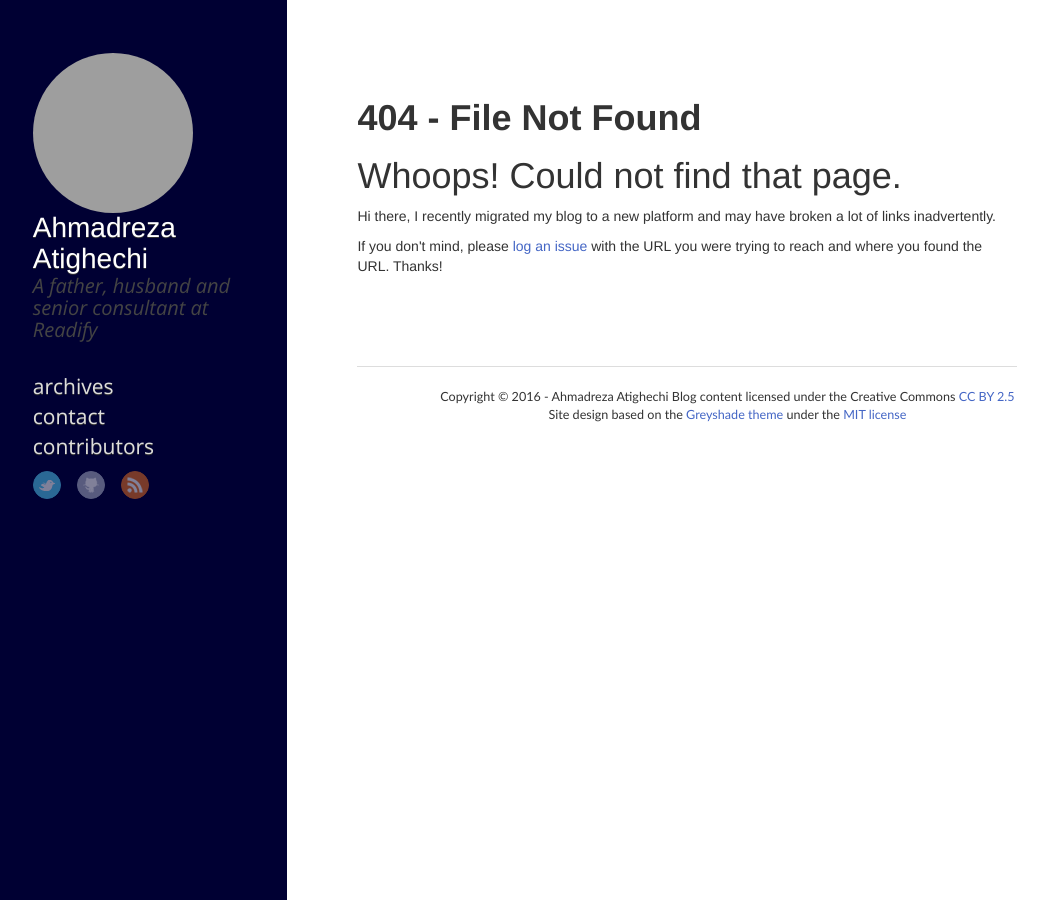
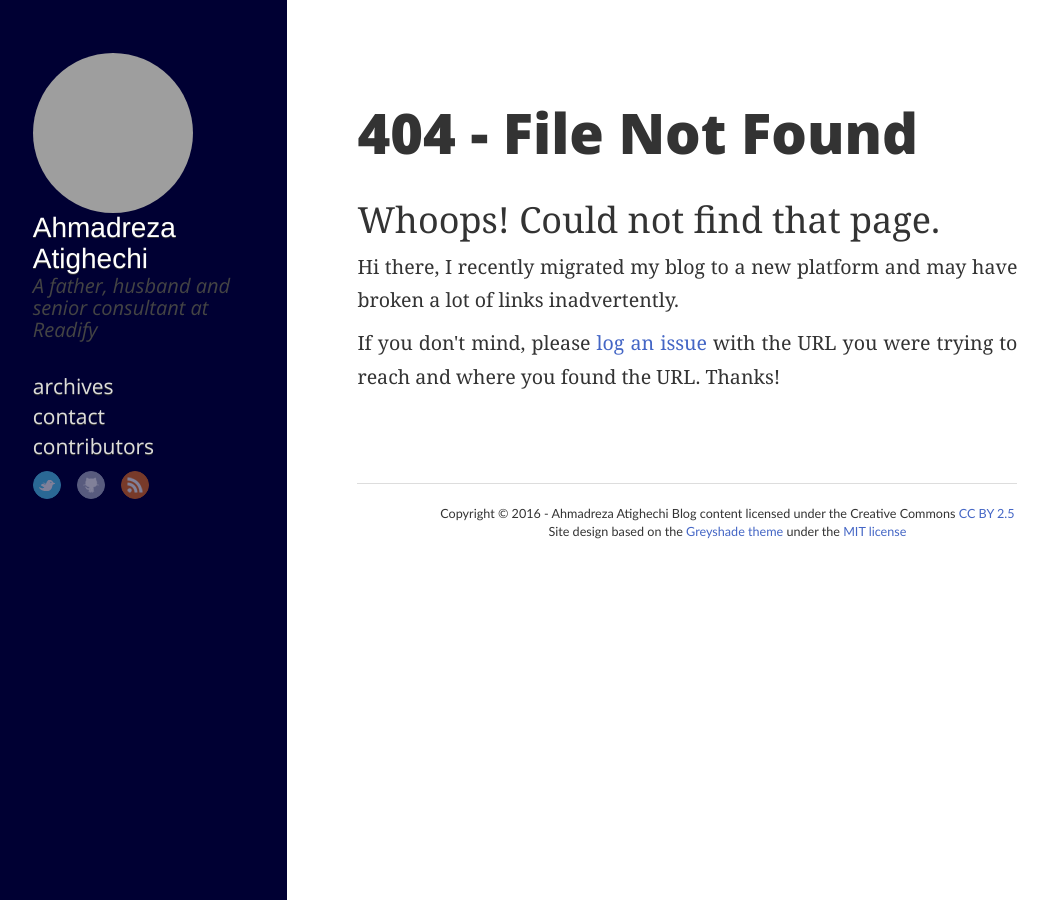
Before and after one commit to ahmad2x4/ahmadreza.com, a Jekyll site: the page built from 404.html, in a window 1280 px wide. Shown: the whole page, without its empty margins (7-1055 px from the left). Built offline with Jekyll 4.4.1, drawn with Linux system fonts in a browser that asks for light colours; nearby versions of some CDN libraries; Markdown is read by kramdown in place of the engine named in the settings; comment, search, counter and statistics services are not loaded; grey boxes are pictures that could not be loaded.

Commit message:
fixing minor issues and change text style

```diff
--- a/Gemfile
+++ b/Gemfile
@@ -1,5 +1,6 @@
 source 'https://rubygems.org'
 gem 'github-pages'
+gem 'redcarpet', '~> 3.0.0'
 
 group :test do
   gem "html-proofer"
--- a/_config.yml
+++ b/_config.yml
@@ -43,3 +43,6 @@ category_dir: categories
 gems:
   - jekyll-redirect-from
   - jekyll-sitemap
+  - jekyll-paginate
+  - redcarpet
+  - jekyll-gist
--- a/atom.xml
+++ b/atom.xml
@@ -1,5 +1,5 @@
 ---
-layout: nil
+layout: null
 ---
 <?xml version="1.0" encoding="utf-8"?>
 <feed xmlns="http://www.w3.org/2005/Atom">
--- a/css/screen.css
+++ b/css/screen.css
@@ -13,6 +13,13 @@ html { height: 100% }
 body {
     height: 100%;
     background: #003;
+}
+
+article .entry-content{
+    font-family: Georgia,Cambria,"Times New Roman",Times,serif;
+    line-height: 1.7em;
+    font-size: 1.4em;
+    text-align: justify;
 }
 @media screen and (max-width: 1040px) {
     body { margin: 0 20px }
@@ -404,6 +411,8 @@ article .entry-content .video-container embed {
 }
 #content article .entry-content .archives ul li div.meta span.date,
 #content article .entry-content .archives ul li div.meta span.edit { display: none }
+#content article h1.title { font-family: "Open Sans";font-weight:800;font-size:4em;padding-bottom:15px; line-height: 6.5rem }
+
 #comment {
     padding: 30px 0;
     border-top: 1px solid #fff;
@@ -491,7 +500,7 @@ ul li a { -webkit-transition: all .2s ease-in;-moz-transition:all .2s ease-in;-o
     .col-container .mid-col .mid-col-container { padding: 15px 15px; overflow: hidden; }
     #content article { padding-top: 15px}
     #content article .meta { float: none }
-    #content article h1.title { font-weight: 700; font-size:2em; overflow: hidden; }
+    #content article h1.title { font-weight: 700; font-size:2em; overflow: hidden; line-height: 3rem}
     #content article .meta span { display: block; font-size: 0.9em; }
     #content article .meta span.edit { display: none }
     #content article .meta span.comments { display: none }
```
Also changed, not shown: Gemfile.lock, README.md.
